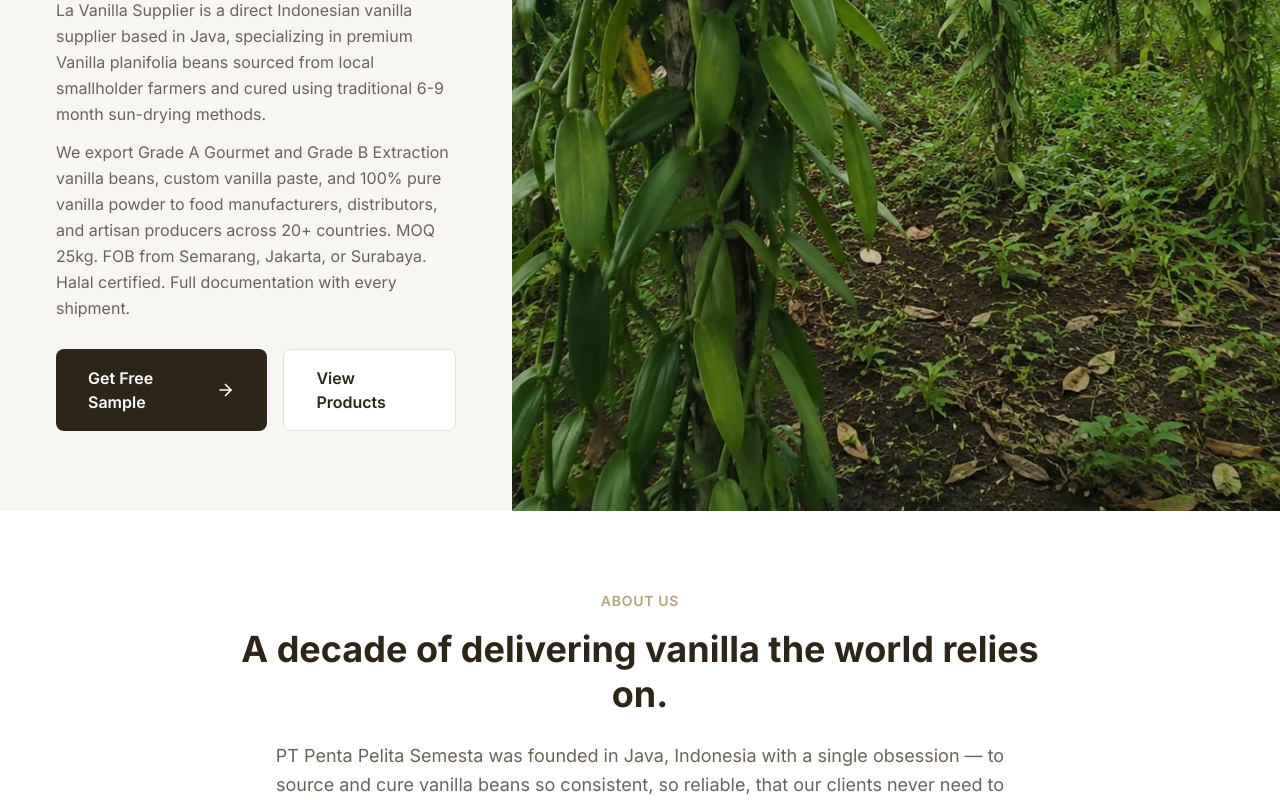
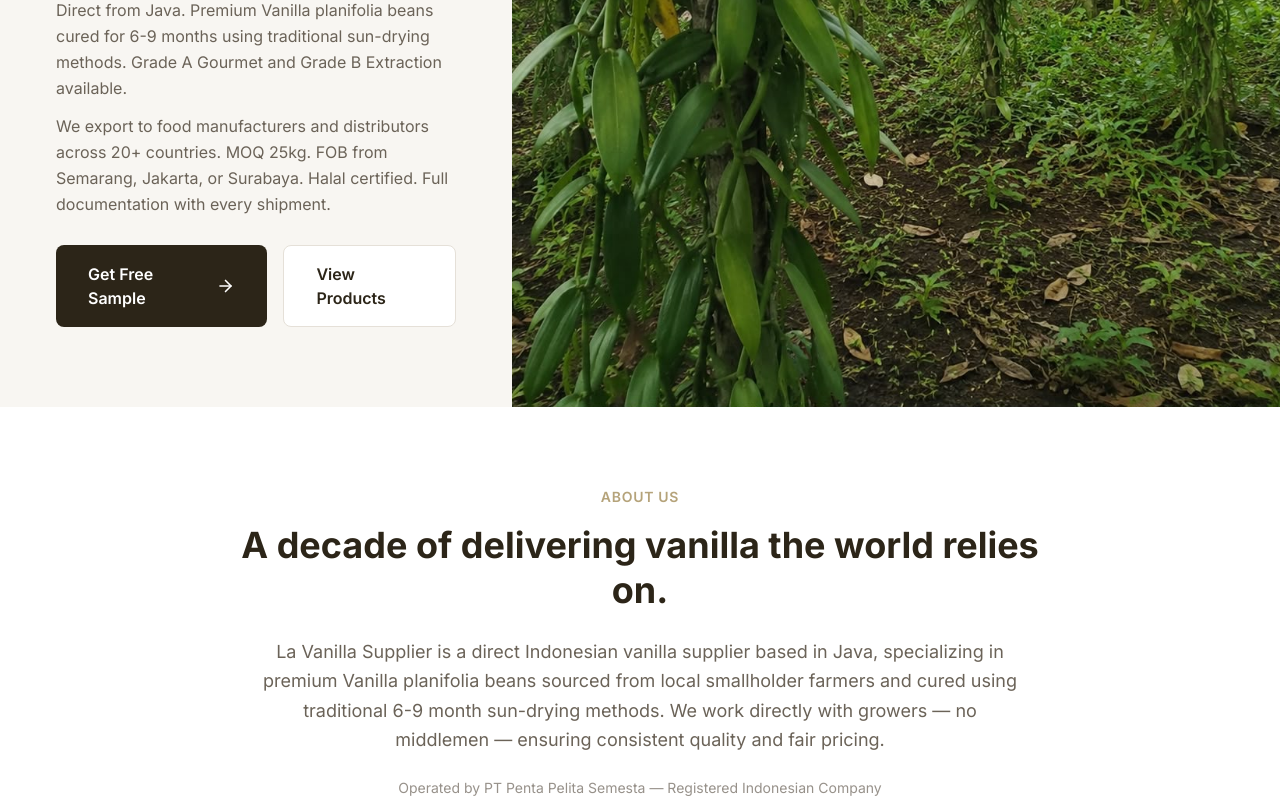
Before and after one commit to irfanmulachela-glitch/vanilla, a Next.js app: page / in a window 1280 px wide. Shown: the part 560-1360 px from the top of the page. Built offline with nearby package versions, Linux system fonts and the light colour scheme.

Commit message:
Restructure: hero text simplified, About Us gets detailed supplier info

```diff
--- a/src/app/page.tsx
+++ b/src/app/page.tsx
@@ -65,10 +65,10 @@ export default function HomePage() {
               Your Formula. Our Vanilla.
             </p>
             <p className="text-[#6B6358] mb-3 leading-relaxed">
-              La Vanilla Supplier is a direct Indonesian vanilla supplier based in Java, specializing in premium Vanilla planifolia beans sourced from local smallholder farmers and cured using traditional 6-9 month sun-drying methods.
+              Direct from Java. Premium Vanilla planifolia beans cured for 6-9 months using traditional sun-drying methods. Grade A Gourmet and Grade B Extraction available.
             </p>
             <p className="text-[#6B6358] mb-7 leading-relaxed">
-              We export Grade A Gourmet and Grade B Extraction vanilla beans, custom vanilla paste, and 100% pure vanilla powder to food manufacturers, distributors, and artisan producers across 20+ countries. MOQ 25kg. FOB from Semarang, Jakarta, or Surabaya. Halal certified. Full documentation with every shipment.
+              We export to food manufacturers and distributors across 20+ countries. MOQ 25kg. FOB from Semarang, Jakarta, or Surabaya. Halal certified. Full documentation with every shipment.
             </p>
             <div className="flex flex-col sm:flex-row gap-4">
               <Link
@@ -109,8 +109,11 @@ export default function HomePage() {
           <h2 className="text-3xl lg:text-4xl font-bold text-[#2C2518] mb-6 leading-tight">
             A decade of delivering vanilla the world relies on.
           </h2>
-          <p className="text-lg text-[#6B6358] mb-12 max-w-3xl mx-auto leading-relaxed">
-            PT Penta Pelita Semesta was founded in Java, Indonesia with a single obsession — to source and cure vanilla beans so consistent, so reliable, that our clients never need to second-guess their supplier.
+          <p className="text-lg text-[#6B6358] mb-6 max-w-3xl mx-auto leading-relaxed">
+            La Vanilla Supplier is a direct Indonesian vanilla supplier based in Java, specializing in premium Vanilla planifolia beans sourced from local smallholder farmers and cured using traditional 6-9 month sun-drying methods. We work directly with growers — no middlemen — ensuring consistent quality and fair pricing.
+          </p>
+          <p className="text-sm text-[#6B6358]/70 mb-12">
+            Operated by PT Penta Pelita Semesta — Registered Indonesian Company
           </p>
 
           {/* Animated Stats */}
```
